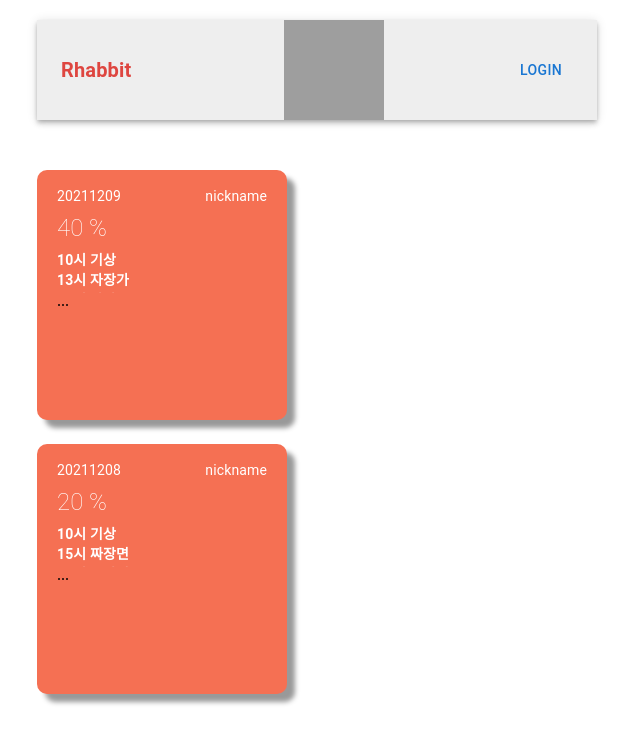
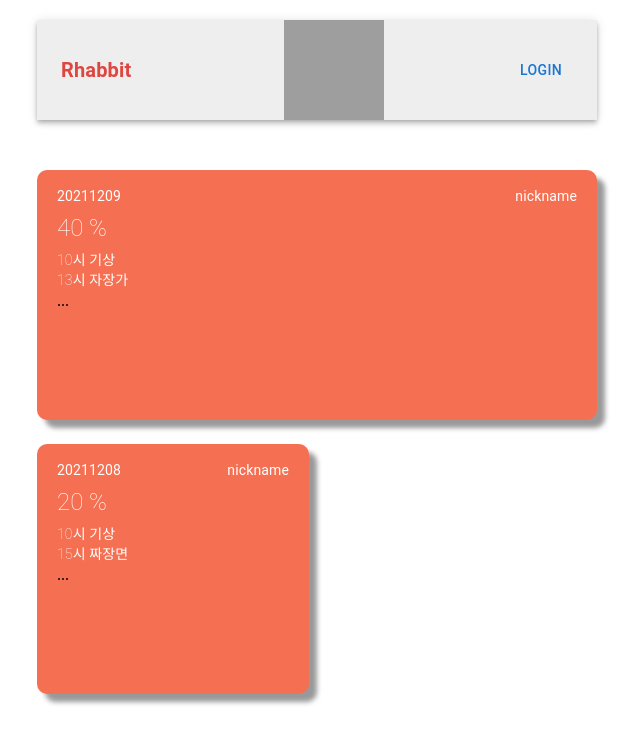
Before and after one commit to Rhabbit13/Rhabbit-FrontEnd, a React (Create React App) app: page / in a window 1280 px wide. Shown: the top 744 px of the page, without its empty margins (323-963 px from the left). Built offline with nearby package versions, Linux system fonts and the light colour scheme; grey boxes are pictures that could not be loaded.

Commit message:
UI 수정

```diff
--- a/src/components/CardBox.jsx
+++ b/src/components/CardBox.jsx
@@ -26,14 +26,14 @@ const CardBox = (props) => {
         boxShadow: "8px 8px 5px #999999",
         bgcolor: "#EEE",
         borderRadius: "10px",
-        width: 250,
+        width: "100%",
         height: 250,
         backgroundColor: "#F57053",
         "&:hover": {
           backgroundColor: "#DE4640",
           opacity: [0.9, 0.8, 0.7],
           transform: "scale(1.05)",
-          cursor:"pointer",
+          cursor: "pointer",
         },
       }}
 
@@ -78,7 +78,6 @@ const CardBox = (props) => {
                 style={{
                   color: "white",
                   fontWeight: "200",
-                  fontWeight: "bold",
                 }}>
                 {item.text}
               </Typography>
```
